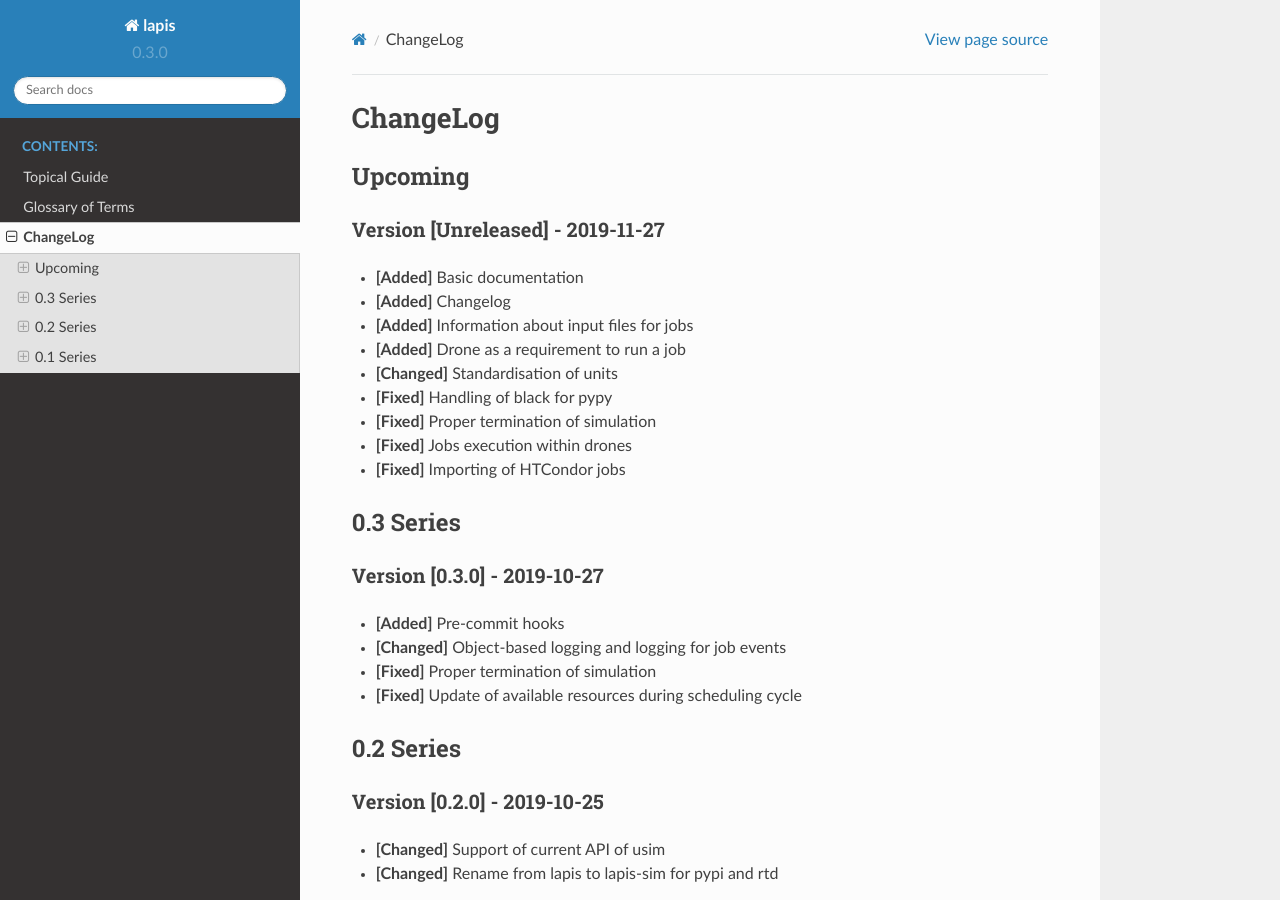
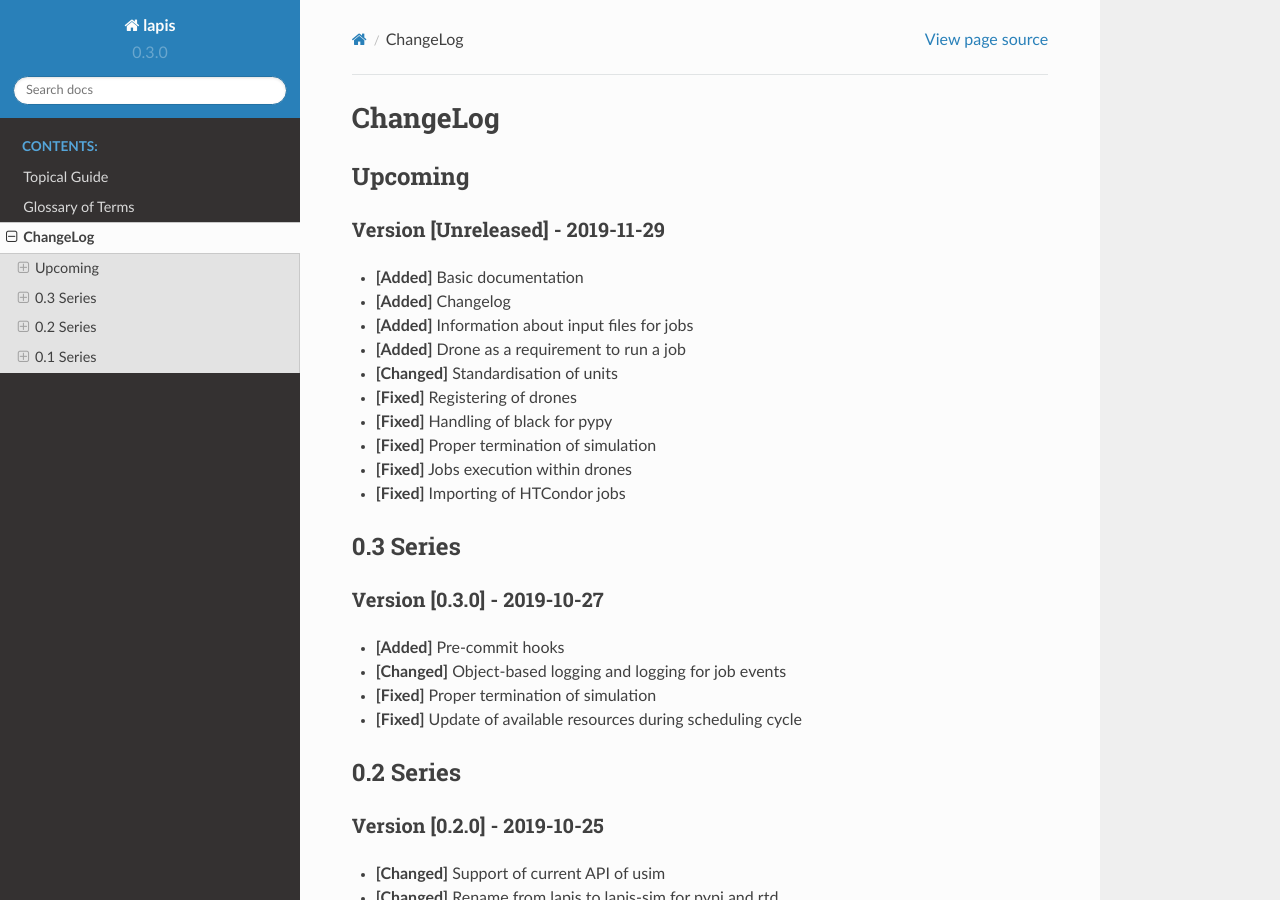
Before and after one commit to MatterMiners/lapis, a Sphinx documentation site: the page built from docs/source/changelog.rst, in a window 1280 px wide and 900 px high. Built offline with Sphinx 7.4.7 and the Read the Docs theme 2.0.0, drawn with Linux system fonts in a browser that asks for light colours; formulas are drawn with MathJax 3.

```diff
--- a/docs/source/changelog.rst
+++ b/docs/source/changelog.rst
@@ -1,4 +1,4 @@
-.. Created by log.py at 2019-11-27, command
+.. Created by log.py at 2019-11-29, command
    '/Users/eileenwork/development/work/lapis/venv/lib/python3.7/site-packages/change/__main__.py log docs/source/changes compile --output docs/source/changelog.rst'
    based on the format of 'https://keepachangelog.com/'
 #########
@@ -8,7 +8,7 @@ ChangeLog
 Upcoming
 ========
 
-Version [Unreleased] - 2019-11-27
+Version [Unreleased] - 2019-11-29
 +++++++++++++++++++++++++++++++++
 
 * **[Added]** Basic documentation
@@ -18,6 +18,7 @@ Version [Unreleased] - 2019-11-27
 
 * **[Changed]** Standardisation of units
 
+* **[Fixed]** Registering of drones
 * **[Fixed]** Handling of black for pypy
 * **[Fixed]** Proper termination of simulation
 * **[Fixed]** Jobs execution within drones
```
Also changed, not shown: docs/source/changes/76.register_drones.yaml (added, +7 -0 lines).
